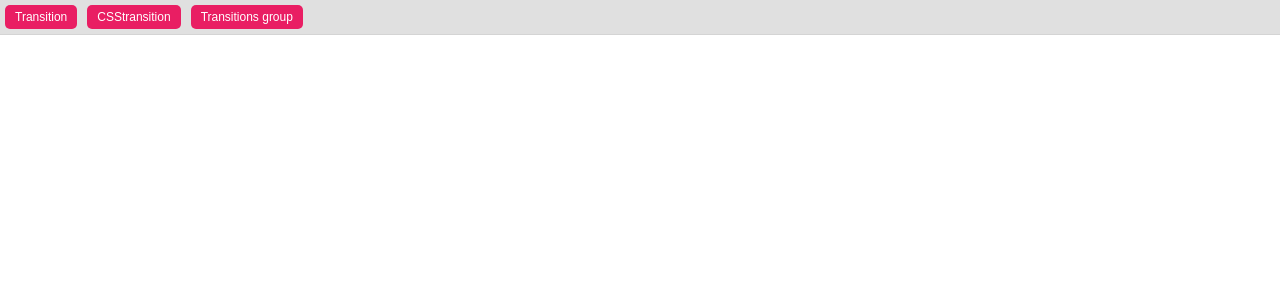
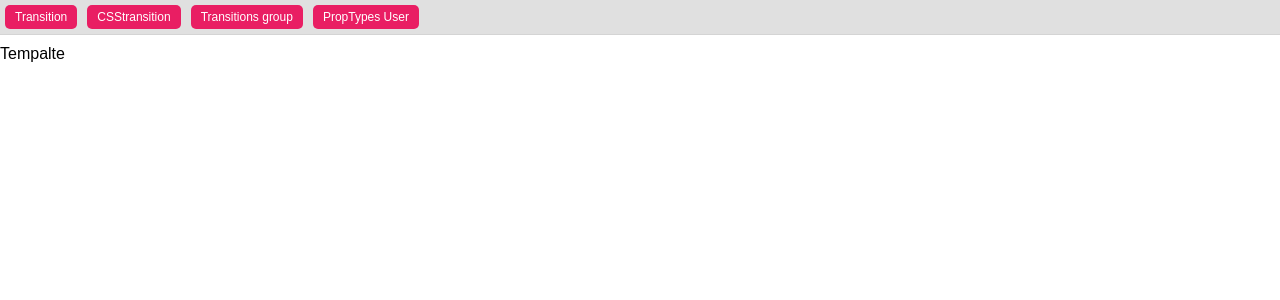
Before and after one commit to carlfsmithiii/react_transition_demo, a React (Create React App) app: page /user in a window 1280 px wide. Shown: the top 300 px of the page. Built offline with nearby package versions, Linux system fonts and the light colour scheme.

Commit message:
added PropTypes demo

```diff
--- a/package.json
+++ b/package.json
@@ -3,6 +3,7 @@
   "version": "0.1.0",
   "private": true,
   "dependencies": {
+    "prop-types": "^15.6.2",
     "react": "^16.0.0",
     "react-dom": "^16.0.0",
     "react-router-dom": "^4.2.2",
--- a/src/App.js
+++ b/src/App.js
@@ -1,27 +1,30 @@
-import React from 'react';
-import { BrowserRouter, Route, Link } from 'react-router-dom';
-import './css/App.css';
+import React from "react";
+import { BrowserRouter, Route, Link } from "react-router-dom";
+import "./css/App.css";
 
 // COMPONENTS
-import CSStransition from './components/CSStransition';
-import Tgroup from './components/tgroup';
-import TransitionComp from './components/Transition';
+import CSStransition from "./components/CSStransition";
+import Tgroup from "./components/tgroup";
+import TransitionComp from "./components/Transition";
+import User from "./components/User";
 
 const App = () => {
-  return(
+  return (
     <BrowserRouter>
       <div>
         <div className="anim_index">
           <Link to="/transition">Transition</Link>
           <Link to="/csstransition">CSStransition</Link>
           <Link to="/tgroup">Transitions group</Link>
+          <Link to="/user">PropTypes User</Link>
         </div>
-        <Route path="/transition" component={TransitionComp}></Route>
-        <Route path="/csstransition" component={CSStransition}></Route>
-        <Route path="/tgroup" component={Tgroup}></Route>
+        <Route path="/transition" component={TransitionComp} />
+        <Route path="/csstransition" component={CSStransition} />
+        <Route path="/tgroup" component={Tgroup} />
+        <Route path="/user" component={User} />
       </div>
     </BrowserRouter>
-  )
-}
+  );
+};
 
 export default App;
--- /dev/null
+++ b/src/components/User.js
@@ -0,0 +1,26 @@
+import React, { Component } from "react";
+
+import UserTemplate from "./UserTemplate";
+
+export default class User extends Component {
+  state = {
+    name: "Francis",
+    lastname: "Jones",
+    age: 25,
+    hobbies: ["run", "jump"],
+    spanish: false,
+    message() {
+      console.log("hey");
+    },
+    car: { brand: "Ford", model: "Focus" },
+    mother: "Martha"
+  };
+
+  render() {
+    return (
+      <div>
+        <UserTemplate {...this.state} />
+      </div>
+    );
+  }
+}
--- /dev/null
+++ b/src/components/UserTemplate.js
@@ -0,0 +1,24 @@
+import React from "react";
+import PropTypes from "prop-types";
+
+const UserTemplate = props => {
+  return <div>Tempalte</div>;
+};
+
+UserTemplate.propTypes = {
+  name: PropTypes.oneOf(["Francis", "Steve"]),
+  lastname: PropTypes.oneOfType([
+    PropTypes.string,
+    PropTypes.number,
+    PropTypes.array,
+    PropTypes.oneOf(["burt", "ernie"])
+  ]),
+  age: PropTypes.number,
+  hobbies: PropTypes.arrayOf(PropTypes.string),
+  spanish: PropTypes.bool,
+  message: PropTypes.func,
+  car: PropTypes.object,
+  mother: PropTypes.string.isRequired
+};
+
+export default UserTemplate;
```
Also changed, not shown: 1 other file (tests, documents, lock files or other folders).
